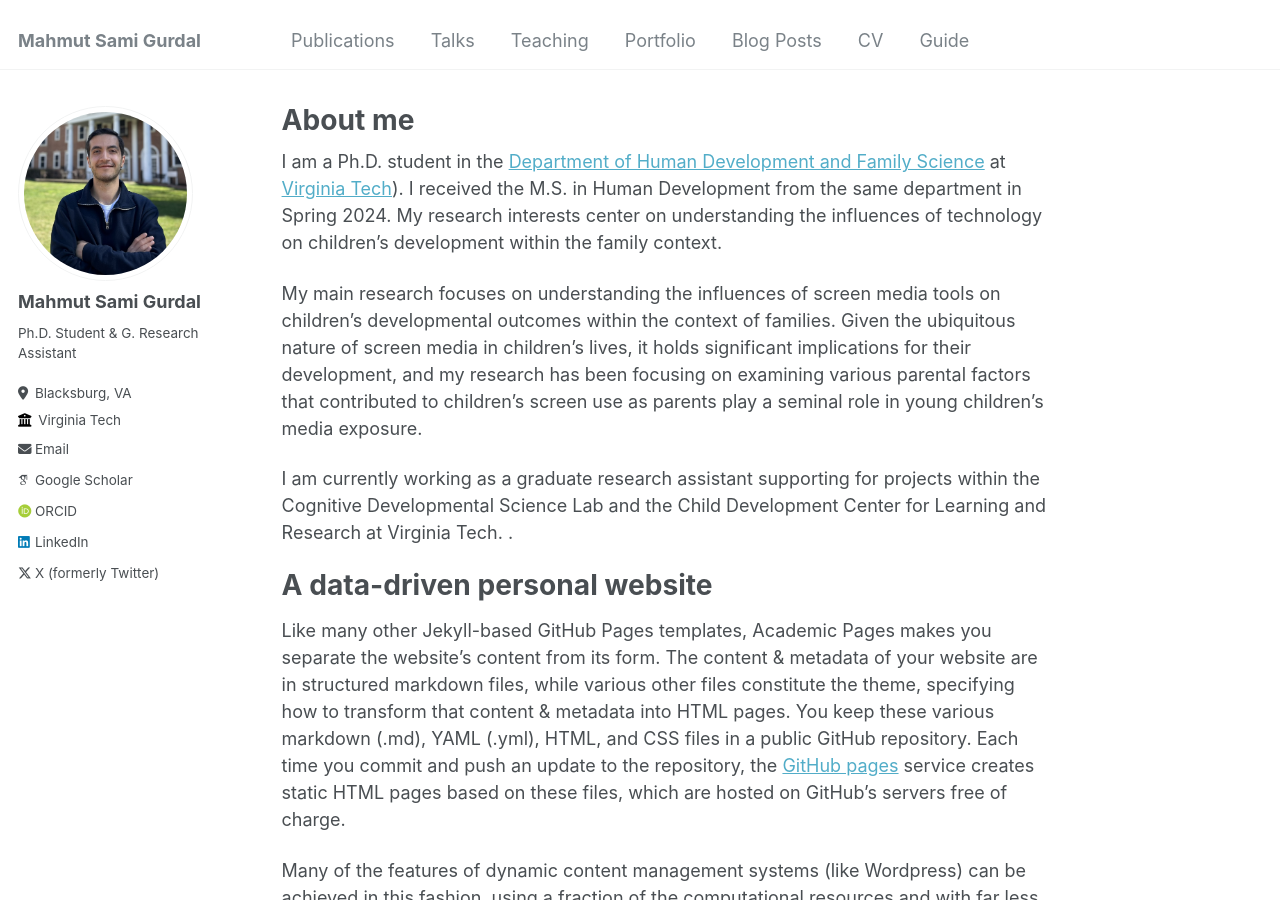
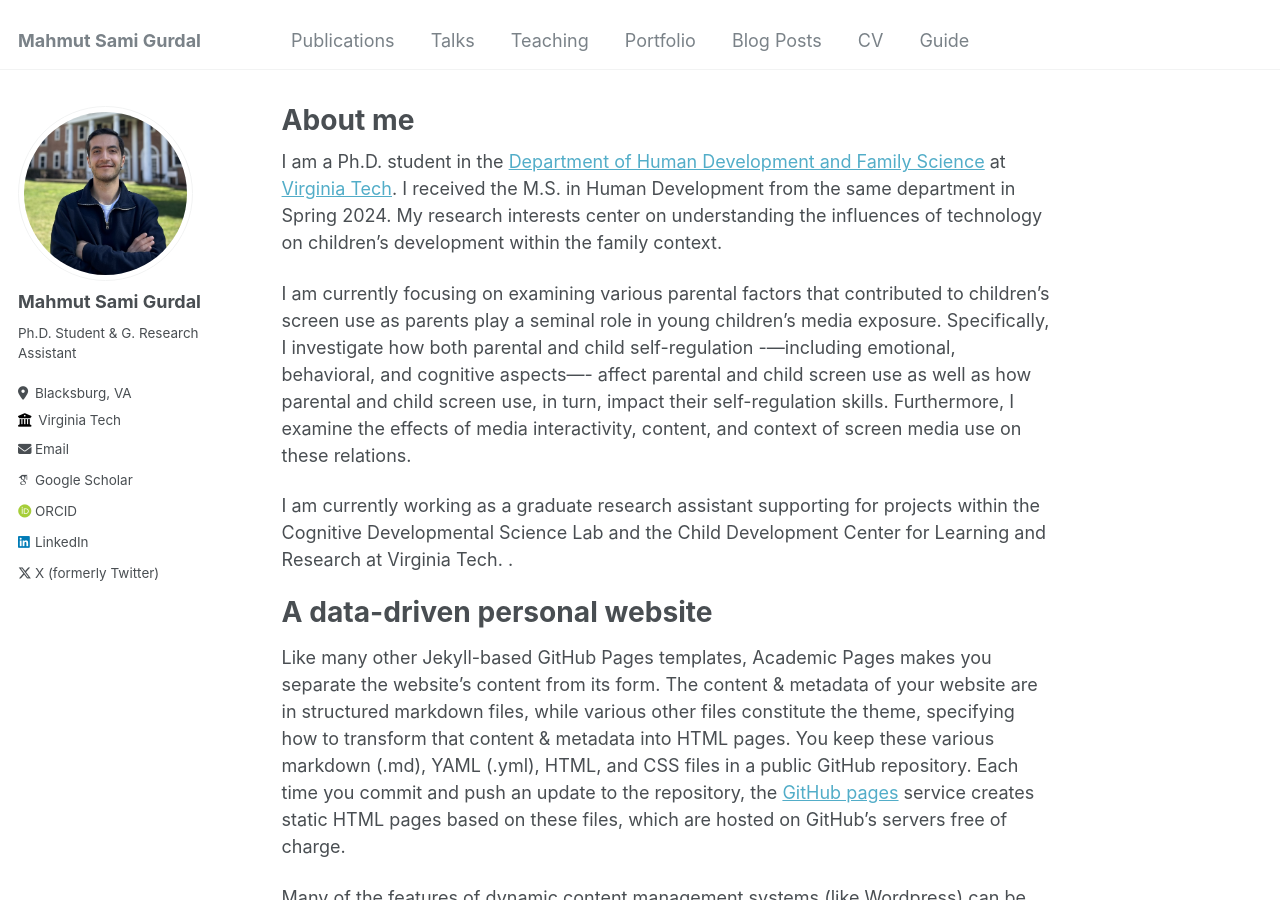
Before and after one commit to mahmutgurdal/mahmutgurdal.github.io, a Jekyll site: the page built from _pages/about.md, in a window 1280 px wide and 900 px high. Built offline with Jekyll 4.4.1, drawn with Linux system fonts in a browser that asks for light colours; some web fonts are replaced.

Commit message:
about.md

```diff
--- a/_pages/about.md
+++ b/_pages/about.md
@@ -7,9 +7,9 @@ redirect_from:
   - /about.html
 ---
 
-I am a Ph.D. student in the [Department of Human Development and Family Science](https://hdfs.vt.edu) at [Virginia Tech](https://www.vt.edu)). I received the M.S. in Human Development from the same department in Spring 2024. My research interests center on understanding the influences of technology on children’s development within the family context.
+I am a Ph.D. student in the [Department of Human Development and Family Science](https://hdfs.vt.edu) at [Virginia Tech](https://www.vt.edu). I received the M.S. in Human Development from the same department in Spring 2024. My research interests center on understanding the influences of technology on children’s development within the family context.
 
-My main research focuses on understanding the influences of screen media tools on children’s developmental outcomes within the context of families. Given the ubiquitous nature of screen media in children’s lives, it holds significant implications for their development, and my research has been focusing on examining various parental factors that contributed to children’s screen use as parents play a seminal role in young children’s media exposure.
+I am currently focusing on examining various parental factors that contributed to children’s screen use as parents play a seminal role in young children’s media exposure. Specifically, I investigate how both parental and child self-regulation -—including emotional, behavioral, and cognitive aspects—- affect parental and child screen use as well as how parental and child screen use, in turn, impact their self-regulation skills. Furthermore, I examine the effects of media interactivity, content, and context of screen media use on these relations.
 
 I am currently working as a graduate research assistant supporting for projects within the Cognitive Developmental Science Lab and the Child Development Center for Learning and Research at Virginia Tech. .
 
```
